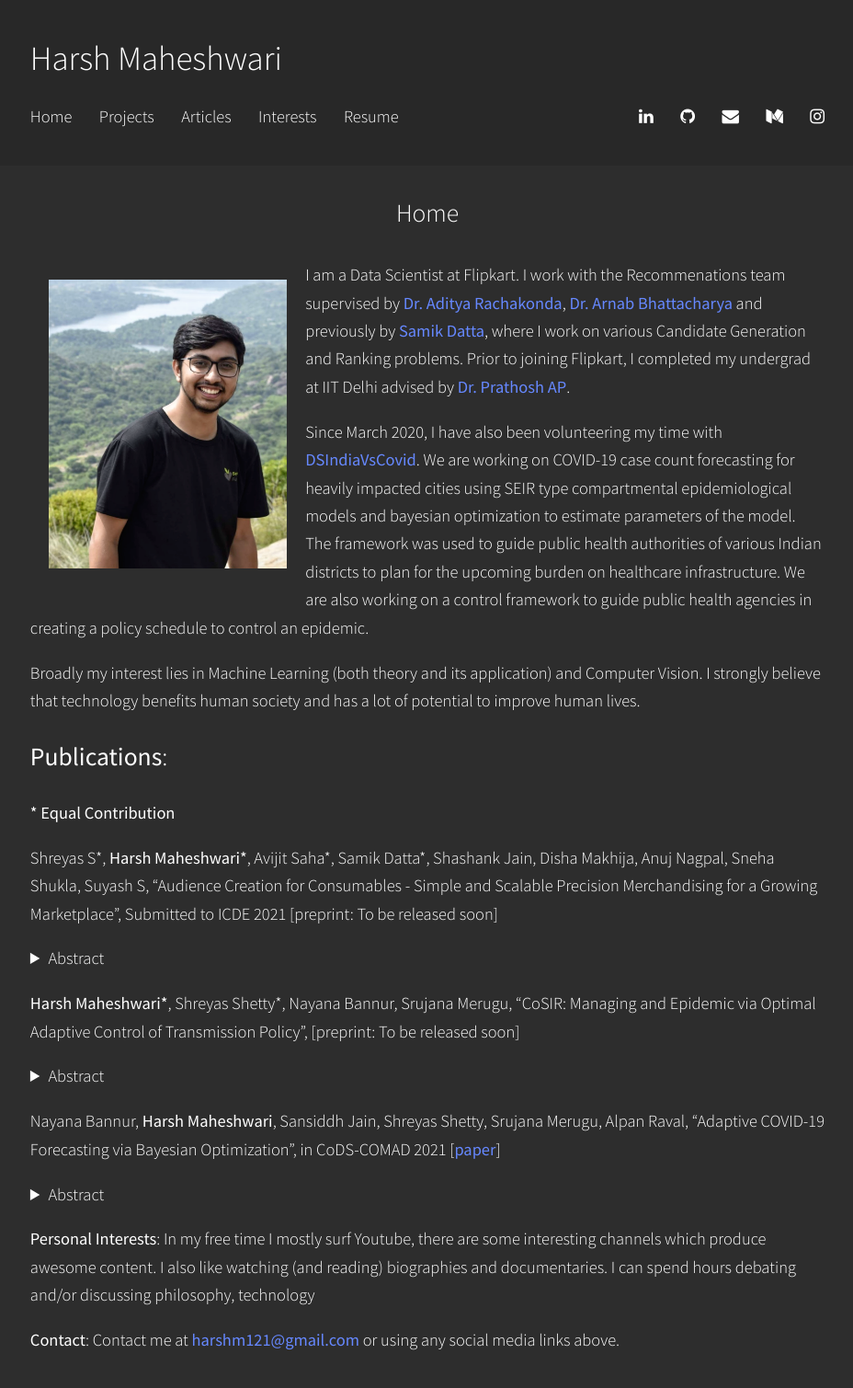
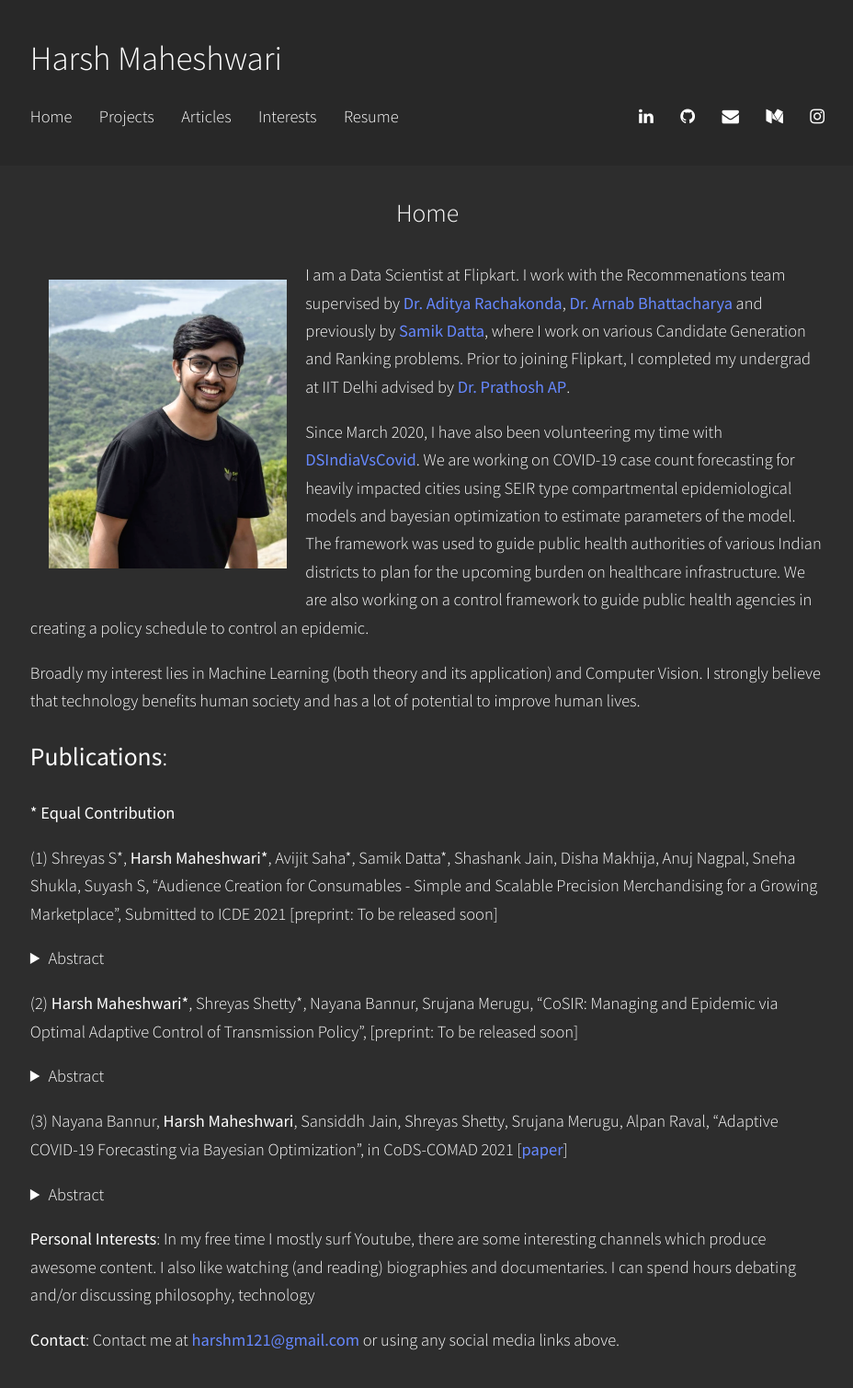
Before and after one commit to harshm121/portfolio-old, a Jekyll site: the page built from index.md, in a window 1280 px wide. Shown: the whole page at 92% size, without its empty margins (175-1103 px from the left). Built offline with Jekyll 4.4.1, drawn with Linux system fonts in a browser that asks for light colours.

Commit message:
Update index.md

```diff
--- a/index.md
+++ b/index.md
@@ -21,15 +21,7 @@ Broadly my interest lies in Machine Learning (both theory and its application) a
 
 **\* Equal Contribution**
 
-Shreyas S\*, **Harsh Maheshwari\***, Avijit Saha\*, Samik Datta\*, Shashank Jain, Disha Makhija, Anuj Nagpal, Sneha Shukla, Suyash S, "Audience Creation for Consumables - Simple and Scalable Precision Merchandising for a Growing Marketplace", Submitted to ICDE 2021 [preprint: To be released soon]
-<details><summary>Abstract</summary>
-<div>
-<p>
-<i>To be released soon</i>
-</p>
-</div>
-</details>
-**Harsh Maheshwari\***, Shreyas Shetty\*, Nayana Bannur, Srujana Merugu, "CoSIR: Managing and Epidemic via Optimal Adaptive Control of Transmission Policy", [preprint: To be released soon]
+(1) Shreyas S\*, **Harsh Maheshwari\***, Avijit Saha\*, Samik Datta\*, Shashank Jain, Disha Makhija, Anuj Nagpal, Sneha Shukla, Suyash S, "Audience Creation for Consumables - Simple and Scalable Precision Merchandising for a Growing Marketplace", Submitted to ICDE 2021 [preprint: To be released soon]
 <details><summary>Abstract</summary>
 <div>
 <p>
@@ -38,7 +30,18 @@ Shreyas S\*, **Harsh Maheshwari\***, Avijit Saha\*, Samik Datta\*, Shashank Jain
 </div>
 </details>
 
-Nayana Bannur, **Harsh Maheshwari**, Sansiddh Jain, Shreyas Shetty, Srujana Merugu, Alpan Raval, "Adaptive COVID-19 Forecasting via Bayesian Optimization", in CoDS-COMAD 2021 \[[paper](https://doi.org/10.1101/2020.10.19.20215293)\]
+
+(2) **Harsh Maheshwari\***, Shreyas Shetty\*, Nayana Bannur, Srujana Merugu, "CoSIR: Managing and Epidemic via Optimal Adaptive Control of Transmission Policy", [preprint: To be released soon]
+<details><summary>Abstract</summary>
+<div>
+<p>
+<i>To be released soon</i>
+</p>
+</div>
+</details>
+
+
+(3) Nayana Bannur, **Harsh Maheshwari**, Sansiddh Jain, Shreyas Shetty, Srujana Merugu, Alpan Raval, "Adaptive COVID-19 Forecasting via Bayesian Optimization", in CoDS-COMAD 2021 \[[paper](https://doi.org/10.1101/2020.10.19.20215293)\]
 <details><summary>Abstract</summary>
 <div>
 <p style="background-color:black; font-size: 16px;">
@@ -46,6 +49,8 @@ Nayana Bannur, **Harsh Maheshwari**, Sansiddh Jain, Shreyas Shetty, Srujana Meru
 </p>
 </div>
 </details>
+
+
 **Personal Interests**: In my free time I mostly surf Youtube, there are some interesting channels which produce awesome content. I also like watching (and reading) biographies and documentaries. I can spend hours debating and/or discussing philosophy, technology
 
 
```
